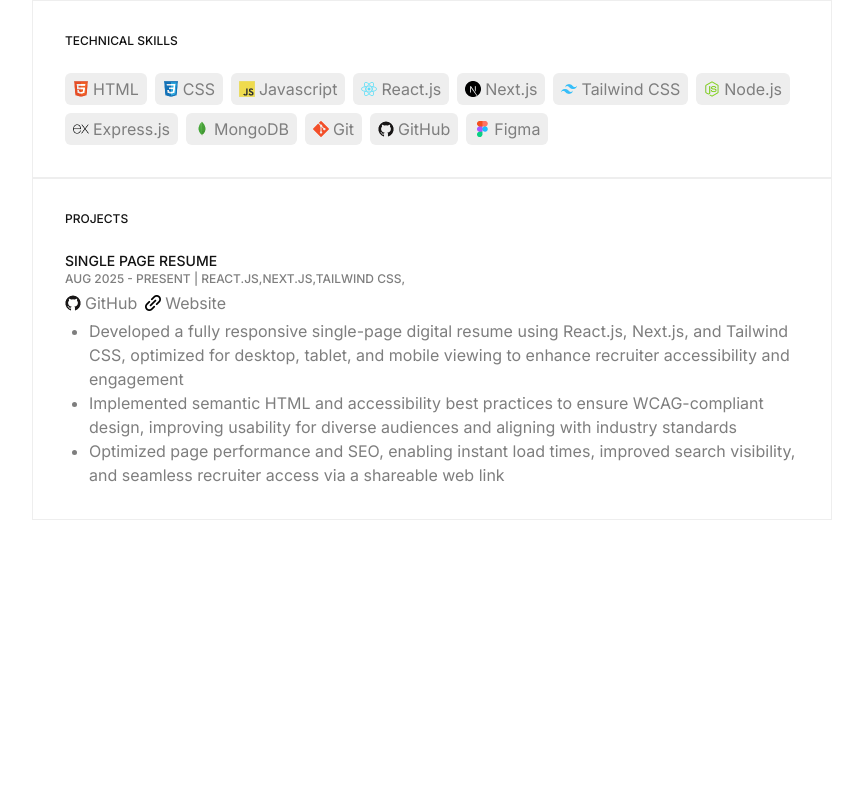
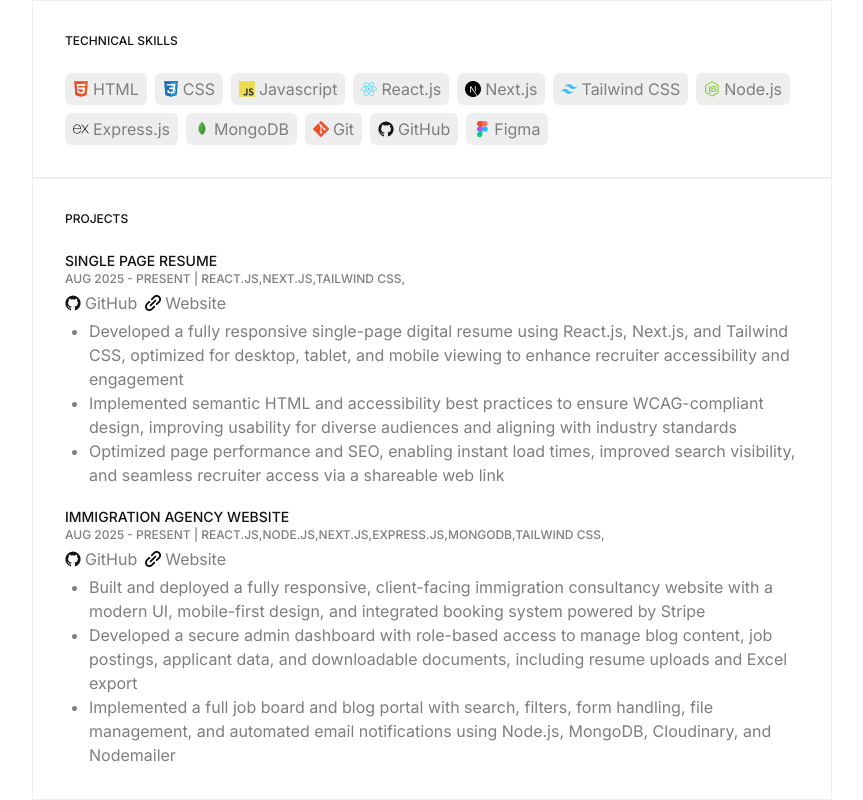
Before and after one commit to joewardperalta/single-page-resume, a Next.js app: page / in a window 1280 px wide. Shown: the part 482-1282 px from the top of the page, without its empty margins (208-1071 px from the left). Before the commit the page ends 1002 px from the top, so only its background shows below. Built offline with nearby package versions, Linux system fonts and the light colour scheme.

Commit message:
Add spacing between projects.

```diff
--- a/app/page.js
+++ b/app/page.js
@@ -82,7 +82,7 @@ export default function Home() {
         <Wrapper>
           <SectionHeading className="mb-6">Projects</SectionHeading>
 
-          <ul>
+          <ul className="space-y-5">
             {projects.map((project) => (
               <li key={project.id}>
                 <ProjectCard project={project} />
--- a/data/projects.json
+++ b/data/projects.json
@@ -18,5 +18,32 @@
     ],
     "githubLink": "https://github.com/joewardperalta/single-page-resume",
     "websiteLink": "https://single-page-resume-theta.vercel.app/"
+  },
+  {
+    "id": 2,
+    "title": "Immigration Agency Website",
+    "startDate": {
+      "month": "Aug",
+      "year": 2025
+    },
+    "endDate": {
+      "month": null,
+      "year": null
+    },
+    "stacks": [
+      "React.js",
+      "Node.js",
+      "Next.js",
+      "Express.js",
+      "MongoDB",
+      "Tailwind CSS"
+    ],
+    "responsibilities": [
+      "Built and deployed a fully responsive, client-facing immigration consultancy website with a modern UI, mobile-first design, and integrated booking system powered by Stripe",
+      "Developed a secure admin dashboard with role-based access to manage blog content, job postings, applicant data, and downloadable documents, including resume uploads and Excel export",
+      "Implemented a full job board and blog portal with search, filters, form handling, file management, and automated email notifications using Node.js, MongoDB, Cloudinary, and Nodemailer"
+    ],
+    "githubLink": "https://github.com/joewardperalta/single-page-resume",
+    "websiteLink": "https://single-page-resume-theta.vercel.app/"
   }
 ]
```
